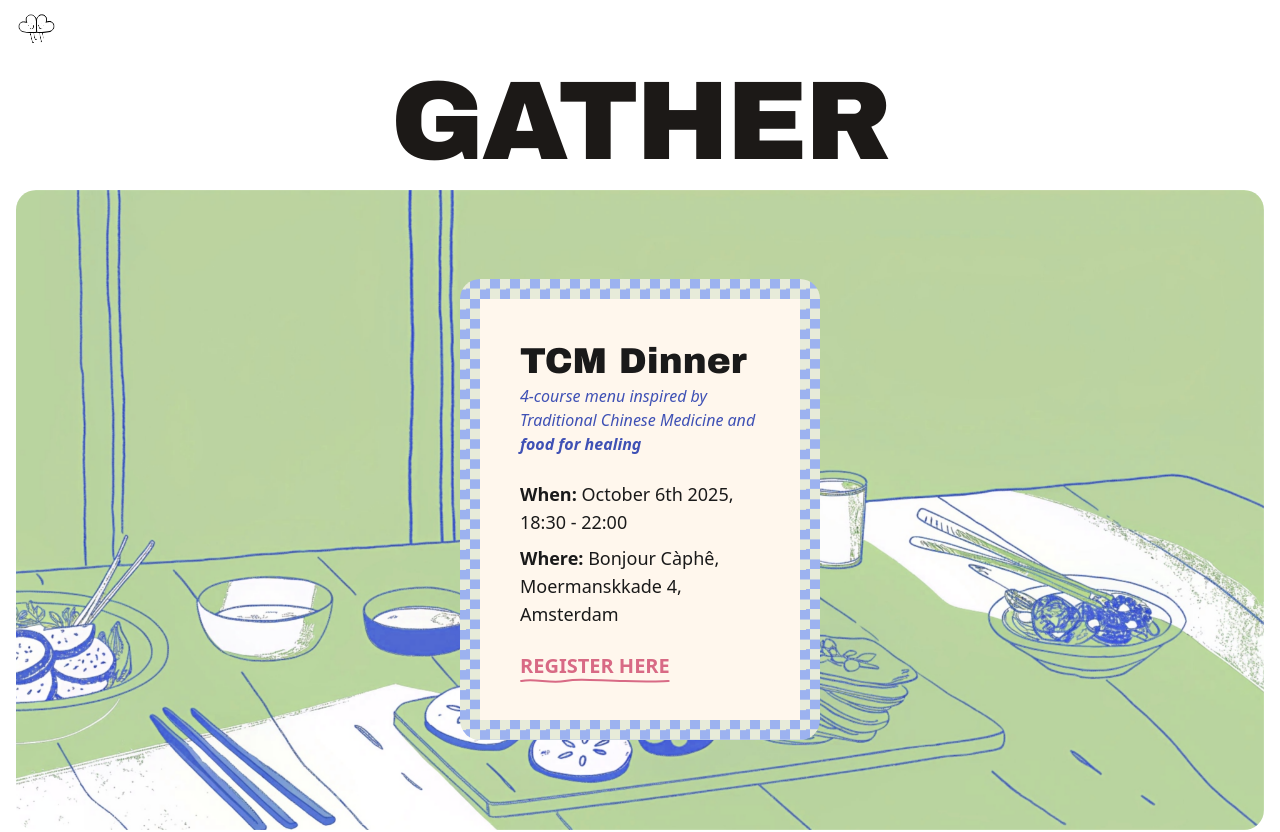
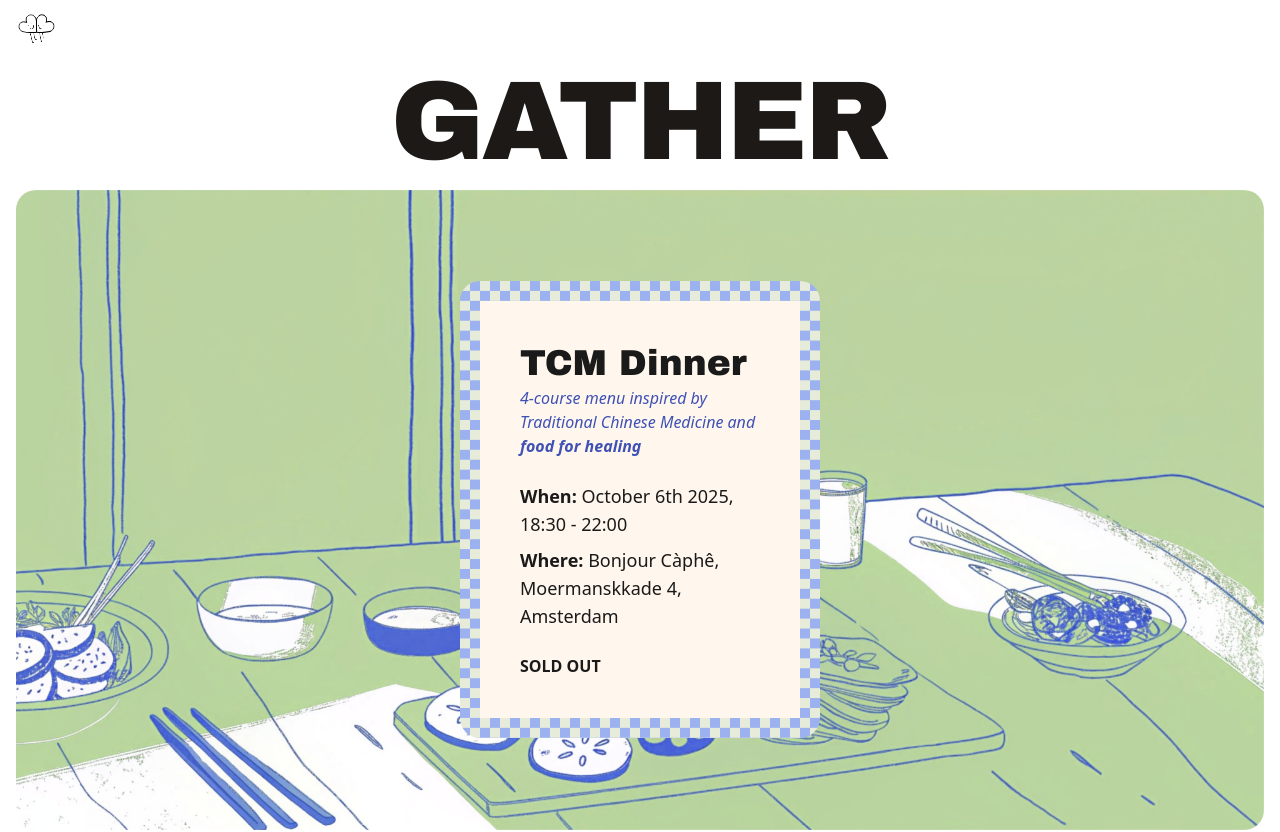
Before and after one commit to namgiang/gather, a Next.js app: page / in a window 1280 px wide. Shown: the top 832 px of the page. Built offline with nearby package versions, Linux system fonts and the light colour scheme.

Commit message:
feat: make it sold out

```diff
--- a/src/app/_components/CurrentEvent.tsx
+++ b/src/app/_components/CurrentEvent.tsx
@@ -85,9 +85,7 @@ export default function CurrentEvent() {
               Moermanskkade 4, Amsterdam
             </li>
           </ul>
-          <div className="mt-6">
-            <RegisterCTA />
-          </div>
+          <div className="mt-6 font-semibold">SOLD OUT</div>
         </div>
       </div>
       <div className="relative min-h-[75svh] lg:min-h-[80svh] isolate overflow-hidden flex items-end hidden sm:block rounded-[20px]">
```
